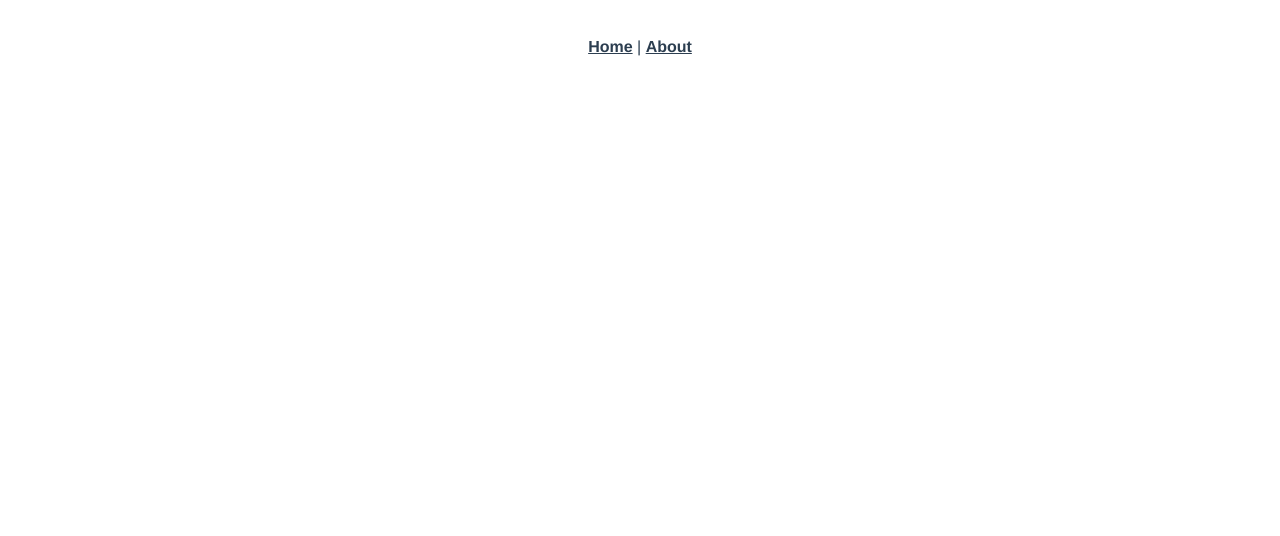
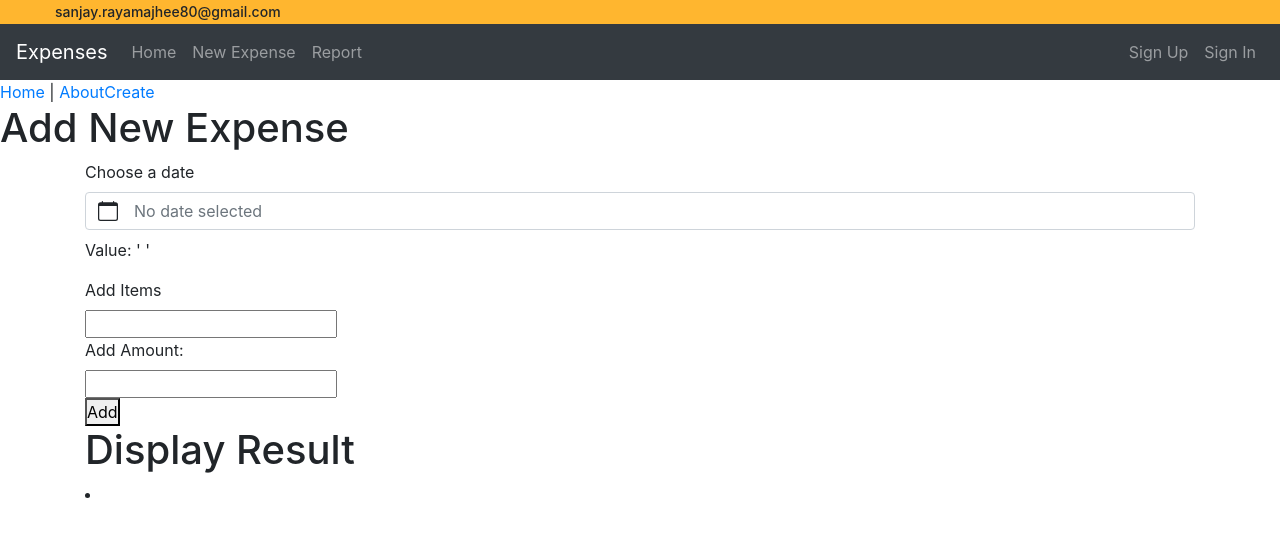
Before and after one commit to sanjaydot01/expenseCalculator, a Vue app: page /create in a window 1280 px wide. Shown: the top 536 px of the page. Built offline with nearby package versions, Linux system fonts and the light colour scheme.

Commit message:
Expense calculator

```diff
--- a/package.json
+++ b/package.json
@@ -8,6 +8,8 @@
     "lint": "vue-cli-service lint"
   },
   "dependencies": {
+    "bootstrap": "^4.5.0",
+    "bootstrap-vue": "^2.15.0",
     "core-js": "^3.6.5",
     "vue": "^2.6.11",
     "vue-router": "^3.2.0",
--- a/src/App.vue
+++ b/src/App.vue
@@ -1,32 +1,55 @@
 <template>
   <div id="app">
+    <div class="topnavbar">
+      <h5>sanjay.rayamajhee80@gmail.com</h5>
+    </div>
     <div id="nav">
+      <b-navbar toggleable="sm" type="dark" variant="dark">
+        <b-navbar-brand href="#">Expenses</b-navbar-brand>
+
+        <b-navbar-toggle target="nav-collapse"></b-navbar-toggle>
+
+        <b-collapse id="nav-collapse" is-nav>
+          <b-navbar-nav>
+            <b-nav-item to="/">Home</b-nav-item>
+            <b-nav-item to="/create"> New Expense</b-nav-item>
+            <b-nav-item to="/about">Report</b-nav-item>
+          </b-navbar-nav>
+
+          <!-- Right aligned nav items -->
+          <b-navbar-nav class="ml-auto">
+            <b-navbar-nav>
+              <b-nav-item href="#">Sign Up</b-nav-item>
+              <b-nav-item href="#">Sign In</b-nav-item>
+            </b-navbar-nav>
+          </b-navbar-nav>
+        </b-collapse>
+      </b-navbar>
+
       <router-link to="/">Home</router-link> |
       <router-link to="/about">About</router-link>
+      <router-link to="/create">Create</router-link>
     </div>
     <router-view />
   </div>
 </template>
-
+<script>
+export default {};
+</script>
 <style>
-#app {
-  font-family: Avenir, Helvetica, Arial, sans-serif;
-  -webkit-font-smoothing: antialiased;
-  -moz-osx-font-smoothing: grayscale;
-  text-align: center;
-  color: #2c3e50;
+* {
+  padding: 0;
 }
 
-#nav {
-  padding: 30px;
+.topnavbar {
+  display: flex;
+  align-items: center;
+  min-height: 3vh;
+  background-color: rgb(255, 182, 47);
 }
-
-#nav a {
-  font-weight: bold;
-  color: #2c3e50;
-}
-
-#nav a.router-link-exact-active {
-  color: #42b983;
+.topnavbar h5 {
+  font-size: 14px;
+  margin: 0 55px;
+  justify-content: center;
 }
 </style>
--- a/src/components/HelloWorld.vue
+++ b/src/components/HelloWorld.vue
@@ -1,130 +1,11 @@
 <template>
-  <div class="hello">
-    <h1>{{ msg }}</h1>
-    <p>
-      For a guide and recipes on how to configure / customize this project,<br />
-      check out the
-      <a href="https://cli.vuejs.org" target="_blank" rel="noopener"
-        >vue-cli documentation</a
-      >.
-    </p>
-    <h3>Installed CLI Plugins</h3>
-    <ul>
-      <li>
-        <a
-          href="https://github.com/vuejs/vue-cli/tree/dev/packages/%40vue/cli-plugin-babel"
-          target="_blank"
-          rel="noopener"
-          >babel</a
-        >
-      </li>
-      <li>
-        <a
-          href="https://github.com/vuejs/vue-cli/tree/dev/packages/%40vue/cli-plugin-router"
-          target="_blank"
-          rel="noopener"
-          >router</a
-        >
-      </li>
-      <li>
-        <a
-          href="https://github.com/vuejs/vue-cli/tree/dev/packages/%40vue/cli-plugin-vuex"
-          target="_blank"
-          rel="noopener"
-          >vuex</a
-        >
-      </li>
-      <li>
-        <a
-          href="https://github.com/vuejs/vue-cli/tree/dev/packages/%40vue/cli-plugin-eslint"
-          target="_blank"
-          rel="noopener"
-          >eslint</a
-        >
-      </li>
-    </ul>
-    <h3>Essential Links</h3>
-    <ul>
-      <li>
-        <a href="https://vuejs.org" target="_blank" rel="noopener">Core Docs</a>
-      </li>
-      <li>
-        <a href="https://forum.vuejs.org" target="_blank" rel="noopener"
-          >Forum</a
-        >
-      </li>
-      <li>
-        <a href="https://chat.vuejs.org" target="_blank" rel="noopener"
-          >Community Chat</a
-        >
-      </li>
-      <li>
-        <a href="https://twitter.com/vuejs" target="_blank" rel="noopener"
-          >Twitter</a
-        >
-      </li>
-      <li>
-        <a href="https://news.vuejs.org" target="_blank" rel="noopener">News</a>
-      </li>
-    </ul>
-    <h3>Ecosystem</h3>
-    <ul>
-      <li>
-        <a href="https://router.vuejs.org" target="_blank" rel="noopener"
-          >vue-router</a
-        >
-      </li>
-      <li>
-        <a href="https://vuex.vuejs.org" target="_blank" rel="noopener">vuex</a>
-      </li>
-      <li>
-        <a
-          href="https://github.com/vuejs/vue-devtools#vue-devtools"
-          target="_blank"
-          rel="noopener"
-          >vue-devtools</a
-        >
-      </li>
-      <li>
-        <a href="https://vue-loader.vuejs.org" target="_blank" rel="noopener"
-          >vue-loader</a
-        >
-      </li>
-      <li>
-        <a
-          href="https://github.com/vuejs/awesome-vue"
-          target="_blank"
-          rel="noopener"
-          >awesome-vue</a
-        >
-      </li>
-    </ul>
-  </div>
+  <div class="hello"></div>
 </template>
 
 <script>
 export default {
   name: "HelloWorld",
-  props: {
-    msg: String
-  }
 };
 </script>
 
-<!-- Add "scoped" attribute to limit CSS to this component only -->
-<style scoped>
-h3 {
-  margin: 40px 0 0;
-}
-ul {
-  list-style-type: none;
-  padding: 0;
-}
-li {
-  display: inline-block;
-  margin: 0 10px;
-}
-a {
-  color: #42b983;
-}
-</style>
+<style></style>
--- a/src/router/index.js
+++ b/src/router/index.js
@@ -1,6 +1,7 @@
 import Vue from "vue";
 import VueRouter from "vue-router";
 import Home from "../views/Home.vue";
+import Newexpense from "../views/Newexpense.vue";
 
 Vue.use(VueRouter);
 
@@ -18,6 +19,11 @@ const routes = [
     // which is lazy-loaded when the route is visited.
     component: () =>
       import(/* webpackChunkName: "about" */ "../views/About.vue")
+  },
+  {
+    path: "/create",
+    name: "New Expense",
+    component: Newexpense
   }
 ];
 
--- a/src/store/index.js
+++ b/src/store/index.js
@@ -4,8 +4,24 @@ import Vuex from "vuex";
 Vue.use(Vuex);
 
 export default new Vuex.Store({
-  state: {},
-  mutations: {},
+  state: {
+    title: "Welcome To Expense Calculator",
+    expenses: [{ formdate: "", formitem: "", formamount: "" }],
+  },
+  mutations: {
+    setExpenses(state, value) {
+      state.formdate = value;
+      state.formitem = value;
+      state.formamount = value;
+    },
+    addExpenses(state) {
+      state.expenses.push({
+        formdate: state.formdate,
+        formitem: state.formitem,
+        formamount: state.formamount,
+      });
+    },
+  },
   actions: {},
-  modules: {}
+  modules: {},
 });
--- a/src/views/Home.vue
+++ b/src/views/Home.vue
@@ -1,18 +1,11 @@
 <template>
   <div class="home">
-    <img alt="Vue logo" src="../assets/logo.png" />
-    <HelloWorld msg="Welcome to Your Vue.js App" />
+    <h1>Welcome to Expense Calculator</h1>
   </div>
 </template>
 
 <script>
-// @ is an alias to /src
-import HelloWorld from "@/components/HelloWorld.vue";
-
 export default {
   name: "Home",
-  components: {
-    HelloWorld
-  }
 };
 </script>
--- /dev/null
+++ b/src/views/Newexpense.vue
@@ -0,0 +1,77 @@
+<template>
+  <div class="home">
+    <h1>Add New Expense</h1>
+    <div class="container">
+      <form @submit.prevent="addExpenses" action="">
+        <label for="example-datepicker">Choose a date</label>
+        <b-form-datepicker
+          id="example-datepicker"
+          v-model="formdate"
+          class="mb-2"
+        ></b-form-datepicker>
+        <p>Value: ' '</p>
+        <label for="">Add Items</label>
+        <input type="text" v-model="formitem" />
+        <label for="">Add Amount:</label>
+        <input type="number" v-model="formamount" />
+        <button type="submit">Add</button>
+      </form>
+
+      <h1>Display Result</h1>
+      <li v-for="(expense, index) in expenses" :key="index">
+        <span>{{ expense.formdate }}</span>
+        <span>{{ expense.formitem }}</span>
+        <span>{{ expense.formamount }}</span>
+      </li>
+    </div>
+  </div>
+</template>
+<script>
+import { mapState, mapMutations } from "vuex";
+export default {
+  data() {
+    return {};
+  },
+  computed: {
+    formdate: {
+      get() {
+        return this.$store.state.formdate;
+      },
+      set(value) {
+        this.$store.commit("setExpenses", value);
+      },
+    },
+    formitem: {
+      get() {
+        return this.$store.state.formitem;
+      },
+      set(value) {
+        this.$store.commit("setExpenses", value);
+      },
+    },
+    formamount: {
+      get() {
+        return this.$store.state.formamount;
+      },
+      set(value) {
+        this.$store.commit("setExpenses", value);
+      },
+    },
+    ...mapState(["title", "expenses"]),
+  },
+  methods: {
+    ...mapMutations(["addExpenses"]),
+  },
+};
+</script>
+
+<style>
+.container {
+}
+form label {
+  display: block;
+}
+form input {
+  display: block;
+}
+</style>
--- /dev/null
+++ b/src/views/Untitled-1.vue
@@ -0,0 +1,60 @@
+<template>
+  <div class="home">
+    <HelloWorld> </HelloWorld>
+    <h1>Add New Expense</h1>
+    <div class="container">
+      <form action="">
+        <label for="example-datepicker">Choose a date</label>
+        <b-form-datepicker
+          id="example-datepicker"
+          v-model="formdate"
+          class="mb-2"
+        ></b-form-datepicker>
+        <p>Value: '{{ formdate }}'</p>
+        <label for="">Add Items</label>
+        <input v-model="formitem" type="text" />
+        <label for="">Add Amount:</label>
+        <input type="number" v-model="formamount" />
+        <button @click.prevent="display()">Add</button>
+      </form>
+
+      <h1>Display Result</h1>
+      <h2>Object expenses</h2>
+      <li v-for="expense in expenses" v-bind:key="expense">
+        {{ expense.formdate }}{{ expense.formitem }}{{ expense.formamount }}
+      </li>
+    </div>
+  </div>
+</template>
+
+<script>
+export default {
+  data() {
+    return {
+      expenses: [{ formdate: "", formitem: "", formamount: "" }],
+    };
+  },
+  methods: {
+    display: function() {
+      this.expenses.push({
+        formdate: this.formdate,
+        formitem: this.formitem,
+        formamount: this.formamount,
+      });
+      this.formdate = "";
+      this.formitem = "";
+      this.formamount = "";
+    },
+  },
+};
+</script>
+<style>
+.container {
+}
+form label {
+  display: block;
+}
+form input {
+  display: block;
+}
+</style>
```
Also changed, not shown: src/main.js (+8 -1 lines), 1 other file (tests, documents, lock files or other folders).
